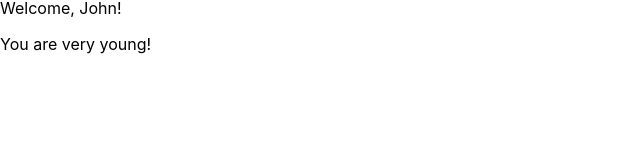
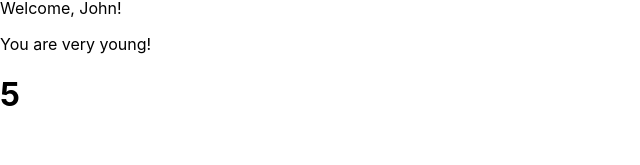
Before and after one commit to eddo34/Esercizidevelhope, a React (Create React App) app in the folder REACT/my-app/: page / in a window 1280 px wide. Shown: the part 120-285 px from the top of the page, without its empty margins (0-640 px from the left). Built offline with nearby package versions, Linux system fonts and the light colour scheme.

Commit message:
ex12 react added

```diff
--- a/REACT/my-app/src/App.js
+++ b/REACT/my-app/src/App.js
@@ -3,6 +3,7 @@ import "./App.css";
 import Hello from "./Hello.js";
 import Message from "./Message.js";
 import Welcome from "./Welcome.js";
+import Counter from "./Counter.js";
 
 function App() {
   return (
@@ -10,6 +11,7 @@ function App() {
       <Hello />
       <Message />
       <Welcome name="John" age={2}/>
+      <Counter />
     </div>
   );
 }
--- /dev/null
+++ b/REACT/my-app/src/Counter.js
@@ -0,0 +1,19 @@
+import {useEffect,useState} from 'react'
+
+function Counter () {
+    const [count, setCount] = useState(0)      //si inizializza qui a zero
+    useEffect(()=>{
+        const time = setInterval(()=>{
+            setCount(val => val + 1)    // qui => non è un arrow func, è il metodo che si usa con la funzione al secondo posto dello useState
+        },1000)
+
+        return ()=> clearInterval(time)
+    })
+
+    return(
+        <h1>{count}</h1>
+    )
+}
+
+
+export default Counter
```
